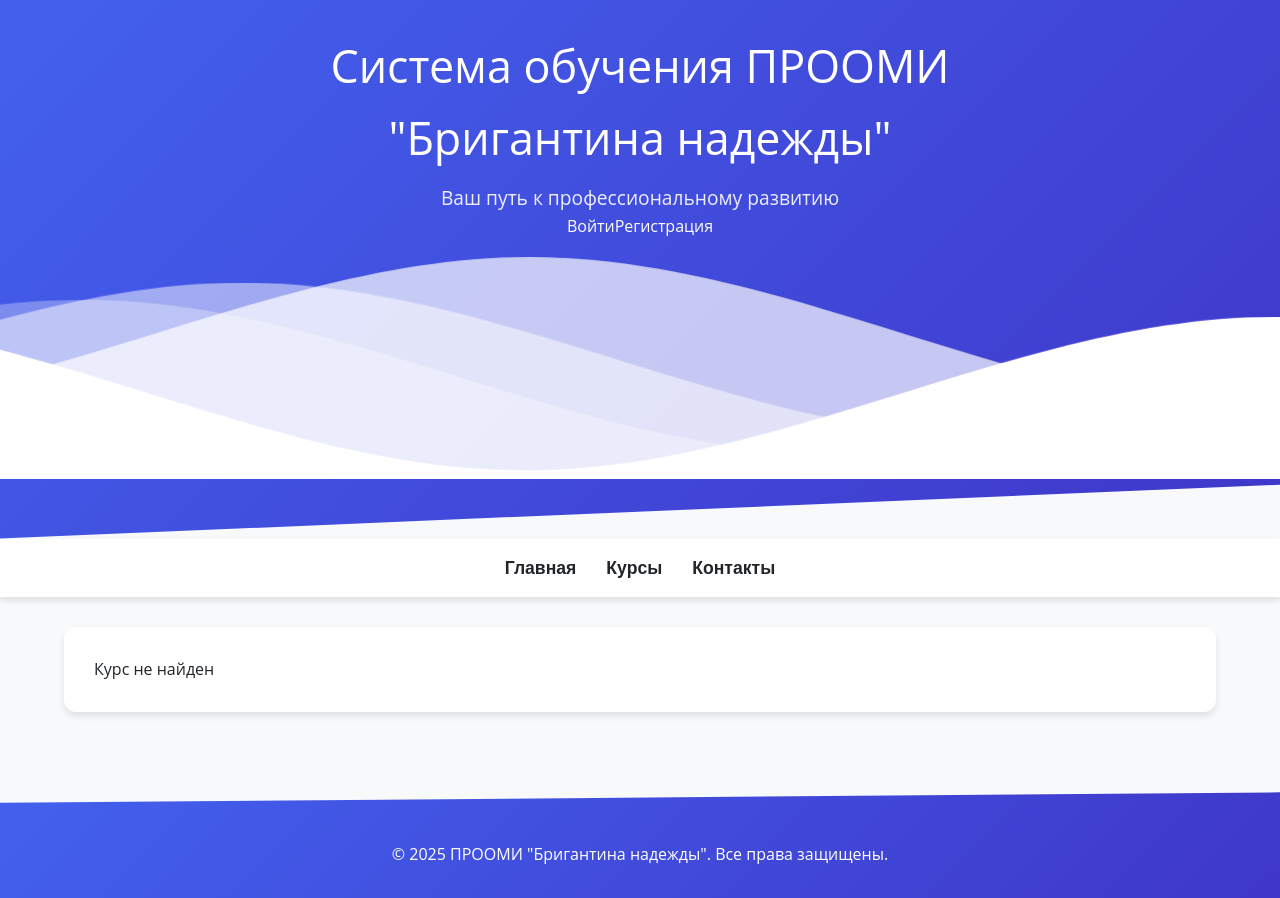
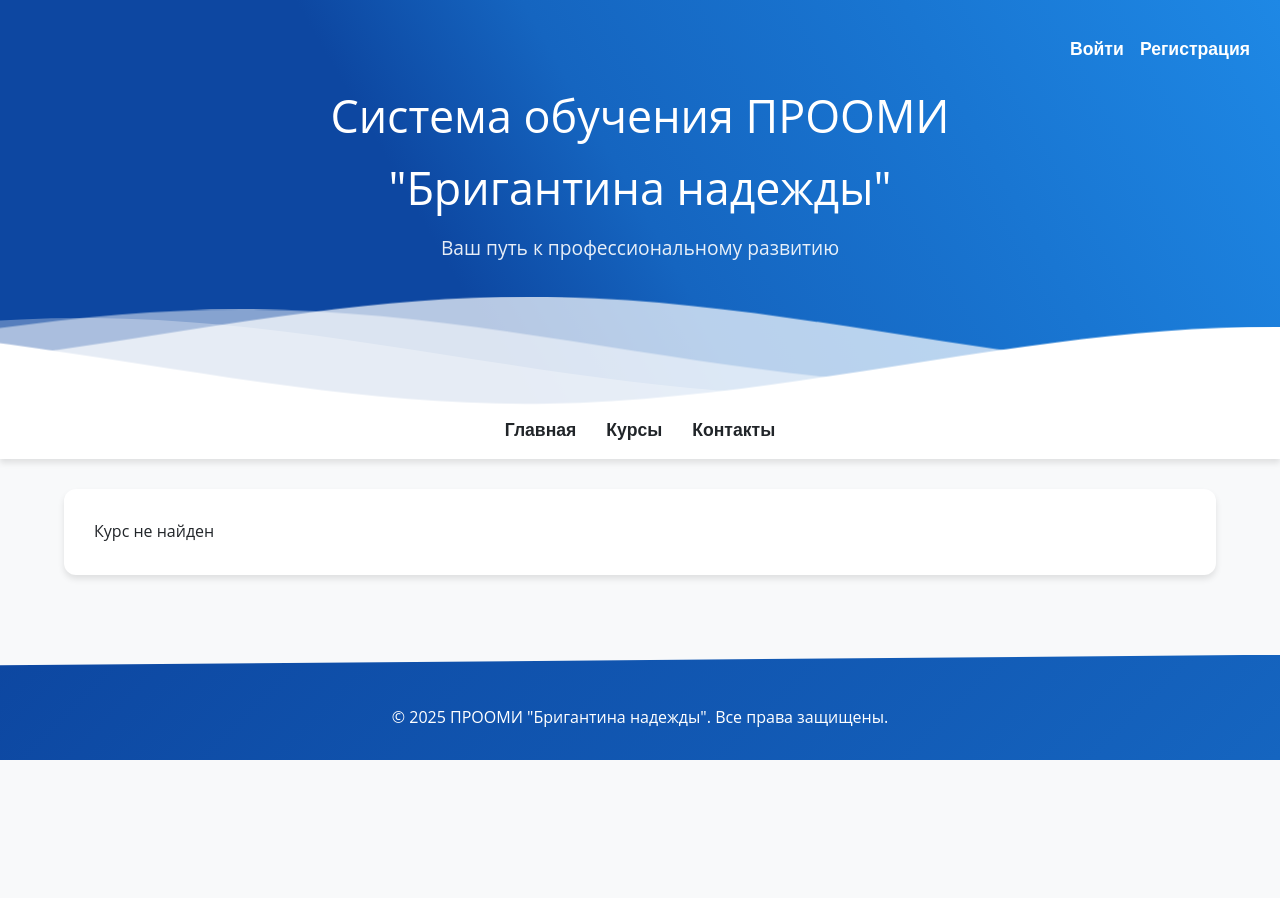
Before and after one commit to veron117/BrigantineHopeCourses, a Vue app: page /courses/1 in a window 1280 px wide. After the commit the page ends 800 px from the top, so only its background shows below. Built offline with nearby package versions, Linux system fonts and the light colour scheme.

Commit message:
fix 25/02/25

```diff
--- a/package.json
+++ b/package.json
@@ -12,6 +12,7 @@
   "dependencies": {
     "@tailwindcss/vite": "^4.1.5",
     "axios": "^1.9.0",
+    "element-plus": "^2.9.11",
     "pinia": "^3.0.2",
     "pinia-plugin-persistedstate": "^4.3.0",
     "tailwindcss": "^4.1.5",
--- a/src/assets/main.css
+++ b/src/assets/main.css
@@ -1,10 +1,10 @@
 @import 'tailwindcss';
 
 :root {
-	--primary: #4361ee;
-	--primary-dark: #3a56d4;
-	--secondary: #3f37c9;
-	--accent: #4895ef;
+	--primary: rgba(13, 71, 161, 1);
+	--primary-dark: rgb(4, 48, 114);
+	--secondary: rgba(21, 101, 192, 1);
+	--accent: rgba(25, 118, 210, 1);
 	--light: #f8f9fa;
 	--dark: #212529;
 	--gray: #6c757d;
--- a/src/components/CourseCard.vue
+++ b/src/components/CourseCard.vue
@@ -31,12 +31,13 @@ import { onMounted } from 'vue'
 const authStore = useAuthStore()
 const coursesStore = useCoursesStore()
 
-onMounted(() => {
+onMounted(async () => {
 	if (authStore.isAuthenticated) {
-		authStore.fetchUser()
-		coursesStore.setFavorites(authStore.user?.favoriteCourses)
+		await authStore.fetchUser()
+		if (authStore.user?.favoriteCourses) {
+			coursesStore.setFavorites(authStore.user.favoriteCourses)
+		}
 	}
-	console.log(authStore.user)
 })
 
 defineProps(['id', 'title', 'duration', 'countLessons', 'annotation'])
--- a/src/components/Header.vue
+++ b/src/components/Header.vue
@@ -1,27 +1,40 @@
 <template>
 	<div>
-		<header>
+		<div class="header">
+			<!--Content before waves-->
+			<div class="inner-header flex" style="height: auto" v-resize="onResize">
 				<div class="hero-content">
 					<h1>Система обучения ПРООМИ "Бригантина надежды"</h1>
 					<p>Ваш путь к профессиональному развитию</p>
 				</div>
+				<div class="profile-icon">
 					<template v-if="!authStore.isAuthenticated">
-				<button @click="authStore.openLoginModal()">Войти</button>
-				<button @click="authStore.openRegisterModal()">Регистрация</button>
+						<div class="signInOut">
+							<a @click="authStore.openLoginModal()">Войти</a>
+							<a @click="authStore.openRegisterModal()">Регистрация</a>
+						</div>
 					</template>
 					<template v-else>
-				<router-link to="/profile">
-					<span class="mr-4"
-						>Привет, {{ authStore.user?.name || 'Пользователь' }}!</span
-					>
-				</router-link>
-				<button
-					@click="handleLogout"
-					class="bg-red-500 hover:bg-red-700 text-white font-bold py-1 px-3 rounded"
-				>
-					Выход
-				</button>
+						<el-dropdown placement="bottom" style="cursor: pointer">
+							<el-avatar size="large" src="profileAvatar.png" />
+							<template #dropdown>
+								<el-dropdown-menu>
+									<el-dropdown-item>
+										<router-link to="/profile">Личный кабинет</router-link>
+									</el-dropdown-item>
+									<el-dropdown-item divided>
+										<div style="display: flex; justify-content: center">
+											<a @click="handleLogout">Выход</a>
+										</div>
+									</el-dropdown-item>
+								</el-dropdown-menu>
 							</template>
+						</el-dropdown>
+					</template>
+				</div>
+			</div>
+
+			<!--Waves Container-->
 			<div>
 				<svg
 					class="waves"
@@ -60,7 +73,8 @@
 					</g>
 				</svg>
 			</div>
-		</header>
+			<!--Waves end-->
+		</div>
 		<nav>
 			<ul>
 				<li><router-link to="/">Главная</router-link></li>
@@ -89,15 +103,48 @@ const handleLogout = async () => {
 </script>
 
 <style scoped>
-header {
-	background: linear-gradient(135deg, var(--primary), var(--secondary));
-	color: var(--white);
-	padding: 30px 0;
+.header {
+	position: relative;
 	text-align: center;
-	box-shadow: var(--shadow);
+	background: linear-gradient(
+		60deg,
+		rgba(13, 71, 161, 1) 35%,
+		rgba(21, 101, 192, 1) 50%,
+		rgba(25, 118, 210, 1) 75%,
+		rgba(30, 136, 229, 1) 100%
+	);
+	color: white;
+	padding-top: 56px;
+}
+
+.inner-header {
+	width: 100%;
+	margin: 0;
+	padding: 24px 0;
+}
+
+.flex {
+	/*Flexbox for containers*/
+	display: flex;
+	justify-content: center;
+	align-items: center;
+	text-align: center;
+}
+
+.waves {
 	position: relative;
-	clip-path: polygon(0 0, 100% 0, 100% 90%, 0 100%);
-	padding-bottom: 60px;
+	width: 100%;
+	height: 15vh;
+	margin-bottom: -7px; /*Fix for safari gap*/
+	min-height: 100px;
+	max-height: 150px;
+}
+
+.content {
+	position: relative;
+	height: 20vh;
+	text-align: center;
+	background-color: white;
 }
 
 h1 {
@@ -119,22 +166,20 @@ p {
 	position: absolute;
 	top: 30px;
 	right: 30px;
-	font-size: 1.8rem;
-	color: var(--white);
-	text-decoration: none;
-	transition: var(--transition);
-	background: rgba(255, 255, 255, 0.2);
-	width: 50px;
-	height: 50px;
-	border-radius: 50%;
 	display: flex;
 	align-items: center;
 	justify-content: center;
 }
 
-.profile-icon:hover {
-	background: rgba(255, 255, 255, 0.3);
-	transform: scale(1.1);
+.signInOut {
+	display: flex;
+	justify-content: space-between;
+	width: 180px;
+}
+
+.signInOut a {
+	cursor: pointer;
+	color: white;
 }
 
 nav {
@@ -145,7 +190,7 @@ nav {
 	box-shadow: var(--shadow);
 }
 
-ul {
+nav ul {
 	list-style: none;
 	padding: 0;
 	margin: 0;
@@ -154,7 +199,7 @@ ul {
 	gap: 30px;
 }
 
-li {
+nav ul li {
 	position: relative;
 }
 
--- a/src/components/LoginForm.vue
+++ b/src/components/LoginForm.vue
@@ -22,11 +22,8 @@
 			</span>
 		</div>
 
-		<form>
-			<div class="mb-4">
-				<label for="email" class="block text-gray-700 text-sm font-bold mb-2"
-					>Email:</label
-				>
+		<ElForm labelWidth="auto" labelPosition="top" size="large">
+			<ElFormItem label="Email">
 				<input
 					type="email"
 					id="email"
@@ -34,7 +31,7 @@
 					class="shadow appearance-none border rounded w-full py-2 px-3 text-gray-700 leading-tight focus:outline-none focus:shadow-outline"
 					required
 				/>
-			</div>
+			</ElFormItem>
 
 			<div class="mb-6">
 				<label for="password" class="block text-gray-700 text-sm font-bold mb-2"
@@ -67,15 +64,18 @@
 					Нет аккаунта? Зарегистрироваться
 				</a>
 			</div>
-		</form>
+		</ElForm>
 	</div>
 </template>
 
 <script setup>
 import { ref, onMounted, watch } from 'vue'
 import { useAuthStore } from '@/stores/auth'
+import { useCoursesStore } from '@/stores/courses'
+import { ElForm, ElFormItem } from 'element-plus'
 
 const authStore = useAuthStore()
+const coursesStore = useCoursesStore()
 
 const email = ref('')
 const password = ref('')
@@ -88,6 +88,7 @@ const handleLogin = async () => {
 
 	// Если вход успешен и нет ошибки
 	if (authStore.isAuthenticated && !authStore.message) {
+		await coursesStore.setFavorites(authStore.user.favoriteCourses)
 		emit('success') // Излучаем событие 'success'
 	}
 }
--- a/src/components/Modal.vue
+++ b/src/components/Modal.vue
@@ -3,21 +3,10 @@
 		<div v-if="show" class="modal-mask" @click.self="close">
 			<div class="modal-wrapper">
 				<div class="modal-container">
-					<div class="modal-header">
-						<slot name="header">default header</slot>
-						<button class="modal-close-button" @click="close">&times;</button>
-					</div>
+					<button class="modal-close-button" @click="close">&times;</button>
 
 					<div class="modal-body">
 						<slot name="body">default body</slot>
-					</div>
-
-					<div class="modal-footer">
-						<slot name="footer">
-							<button class="modal-default-button" @click="$emit('close')">
-								OK
-							</button>
-						</slot>
 					</div>
 				</div>
 			</div>
@@ -63,19 +52,15 @@ const close = () => {
 	width: 90%; /* Ширина модального окна */
 	max-width: 500px; /* Максимальная ширина */
 	margin: auto; /* Центрирование по горизонтали */
-	padding: 20px 30px;
+	padding: 0px 20px;
 	background-color: #fff;
 	border-radius: 8px;
 	box-shadow: 0 2px 8px rgba(0, 0, 0, 0.33);
 	transition: all 0.3s ease;
 	font-family: Helvetica, Arial, sans-serif;
 	display: flex;
-	flex-direction: column; /* Содержимое внутри контейнера - flex-столбец */
-}
-
-.modal-header h3 {
-	margin-top: 0;
-	color: #42b983;
+	flex-direction: column;
+	position: relative;
 }
 
 .modal-body {
@@ -112,29 +97,18 @@ const close = () => {
 }
 
 .modal-close-button {
-	position: absolute;
-	top: 10px;
-	right: 10px;
-	background: none;
+	position: absolute; /* абсолютное позиционирование внутри .modal */
+	top: -10px; /* отступ сверху */
+	right: 7px; /* отступ справа */
+	background: transparent;
 	border: none;
-	font-size: 24px;
+	font-size: 34px;
+	height: 20px;
 	cursor: pointer;
-	color: #aaa;
+	color: var(--primary-dark);
 }
 
 .modal-close-button:hover {
-	color: #777;
-}
-
-.modal-header {
-	position: relative; /* Для позиционирования кнопки закрытия */
-	padding-bottom: 15px; /* Отступ снизу заголовка */
-	border-bottom: 1px solid #eee; /* Разделитель */
-}
-
-.modal-footer {
-	padding-top: 15px; /* Отступ сверху футера */
-	border-top: 1px solid #eee; /* Разделитель */
-	text-align: right; /* Выравнивание содержимого футера */
+	color: var(--secondary);
 }
 </style>
--- a/src/layouts/DefaultLayout.vue
+++ b/src/layouts/DefaultLayout.vue
@@ -7,13 +7,6 @@
 		</main>
 
 		<Modal :show="authStore.isModalOpen" @close="authStore.closeModal()">
-			<template #header>
-				<h3 v-if="authStore.modalType !== 'userEdit'">
-					{{ authStore.modalType === 'login' ? 'Вход' : 'Регистрация' }}
-				</h3>
-				<h3 v-else>Редактирование профиля</h3>
-			</template>
-
 			<template #body>
 				<LoginForm
 					v-if="authStore.modalType === 'login'"
@@ -30,8 +23,6 @@
 					@success="authStore.closeModal"
 				/>
 			</template>
-
-			<template #footer> </template>
 		</Modal>
 
 		<Footer />
--- a/src/main.js
+++ b/src/main.js
@@ -5,6 +5,8 @@ import App from './App.vue'
 import router from './router' // Импортируем настроенный роутер
 import { createPinia } from 'pinia' // Импортируем Pinia
 import { createPersistedState } from 'pinia-plugin-persistedstate'
+import ElementPlus from 'element-plus'
+import 'element-plus/dist/index.css'
 import './assets/main.css' // Импортируем базовые стили (включая Tailwind)
 
 // Импортируем наш Pinia Store для аутентификации
@@ -18,6 +20,7 @@ pinia.use(createPersistedState())
 
 // Используем Pinia
 app.use(pinia)
+app.use(ElementPlus)
 
 // Инициализируем Pinia Store для аутентификации
 // Это важно сделать после app.use(pinia), но до app.mount()
--- a/src/stores/auth.js
+++ b/src/stores/auth.js
@@ -70,11 +70,9 @@ export const useAuthStore = defineStore('auth', {
 				favoriteCourses: user.favoriteCourses,
 				createdAt: user.createdAt
 			}
-
 			this.token = user.token
 			this.isAuthenticated = true
 			localStorage.setItem('auth_token', this.token)
-
 			this.closeModal()
 
 			this.loading = false
--- a/src/stores/courses.js
+++ b/src/stores/courses.js
@@ -10,7 +10,11 @@ export const useCoursesStore = defineStore('courses', {
 		loading: false,
 		error: null
 	}),
-	persist: true,
+	persist: {
+		key: 'courses',
+		storage: localStorage,
+		paths: ['favoriteCourseIds', 'courses']
+	},
 	actions: {
 		async fetchCourses() {
 			this.loading = true
@@ -57,7 +61,7 @@ export const useCoursesStore = defineStore('courses', {
 			const userId = JSON.parse(localStorage.getItem('auth') || '{}')?.user?.id
 			const favoriteCourses = JSON.stringify(this.favoriteCourseIds)
 
-			// localStorage.setItem('favoriteCourses', favoriteCourses)
+
 			saveFavoriteCourses(userId, favoriteCourses)
 		},
 		isFavorite(courseId) {
@@ -65,7 +69,6 @@ export const useCoursesStore = defineStore('courses', {
 		},
 		clearFavorites() {
 			this.favoriteCourseIds = []
-			localStorage.removeItem('favoriteCourses')
 		}
 	}
 })
```
Also changed, not shown: public/profileAvatar.png (added), 1 other file (tests, documents, lock files or other folders). Lines whose indentation alone changed are shown as unchanged.
